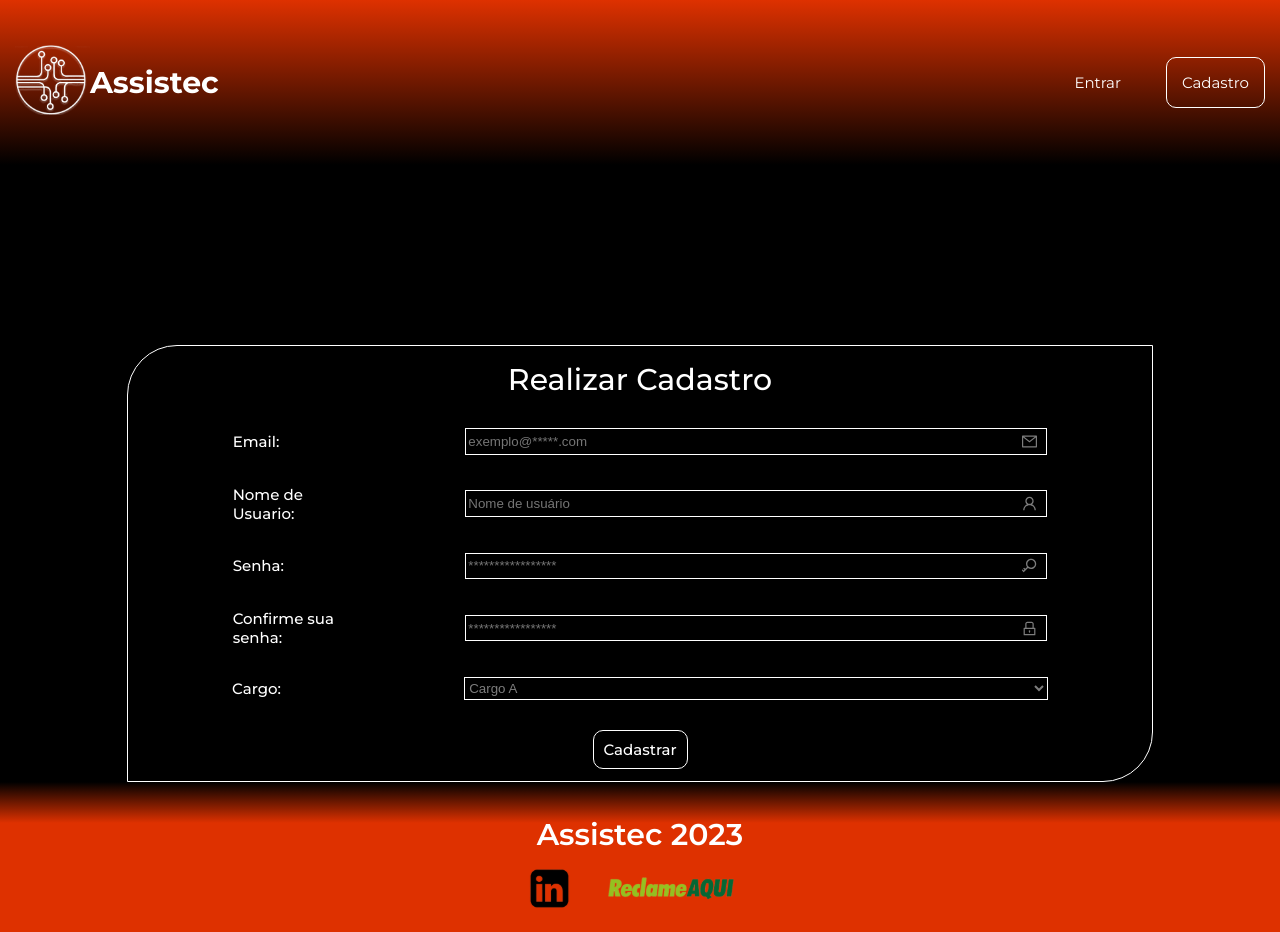
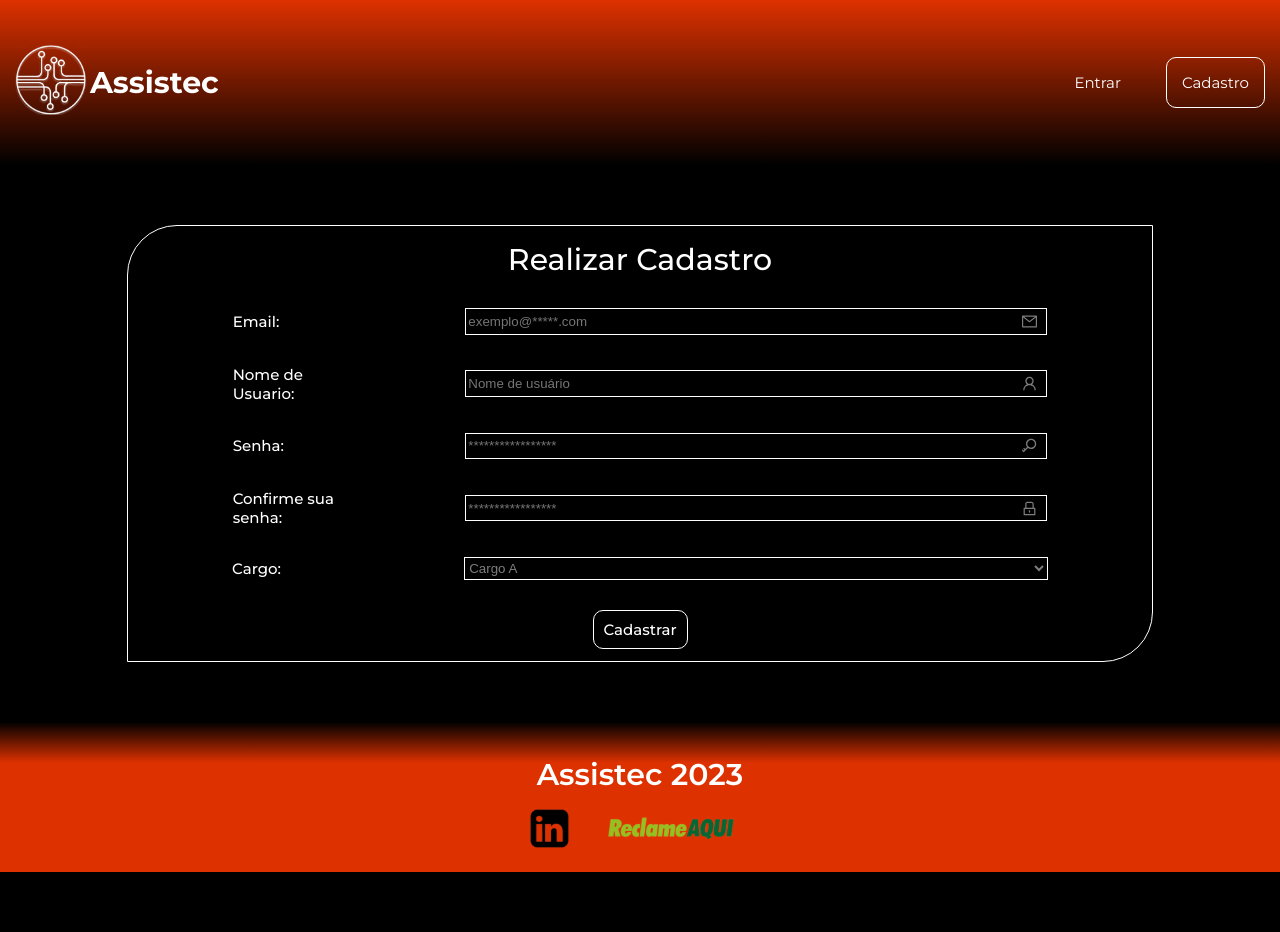
Before and after one commit to LuizVerteiro/trainee-g4-cpe, a React (Vite) app in the folder trainee-cpe/: page /cadastro in a window 1280 px wide. After the commit the page ends 872 px from the top, so only its background shows below. Built offline with nearby package versions, Linux system fonts and the light colour scheme.

Commit message:
espaço entre os componentes na cadastro

```diff
--- a/trainee-cpe/src/Pages/Cadastro/Styles.js
+++ b/trainee-cpe/src/Pages/Cadastro/Styles.js
@@ -58,7 +58,8 @@ export const Containner = styled.div`
   height: 29rem;
   border-radius: 50px 0px;
   border: 1px solid white;
-  margin-top: 12rem;
+  margin-top: 4rem;
+  margin-bottom: 4rem;
   font-weight: 500;
   @media (max-width: 600px) {
     height: 32rem;
```
